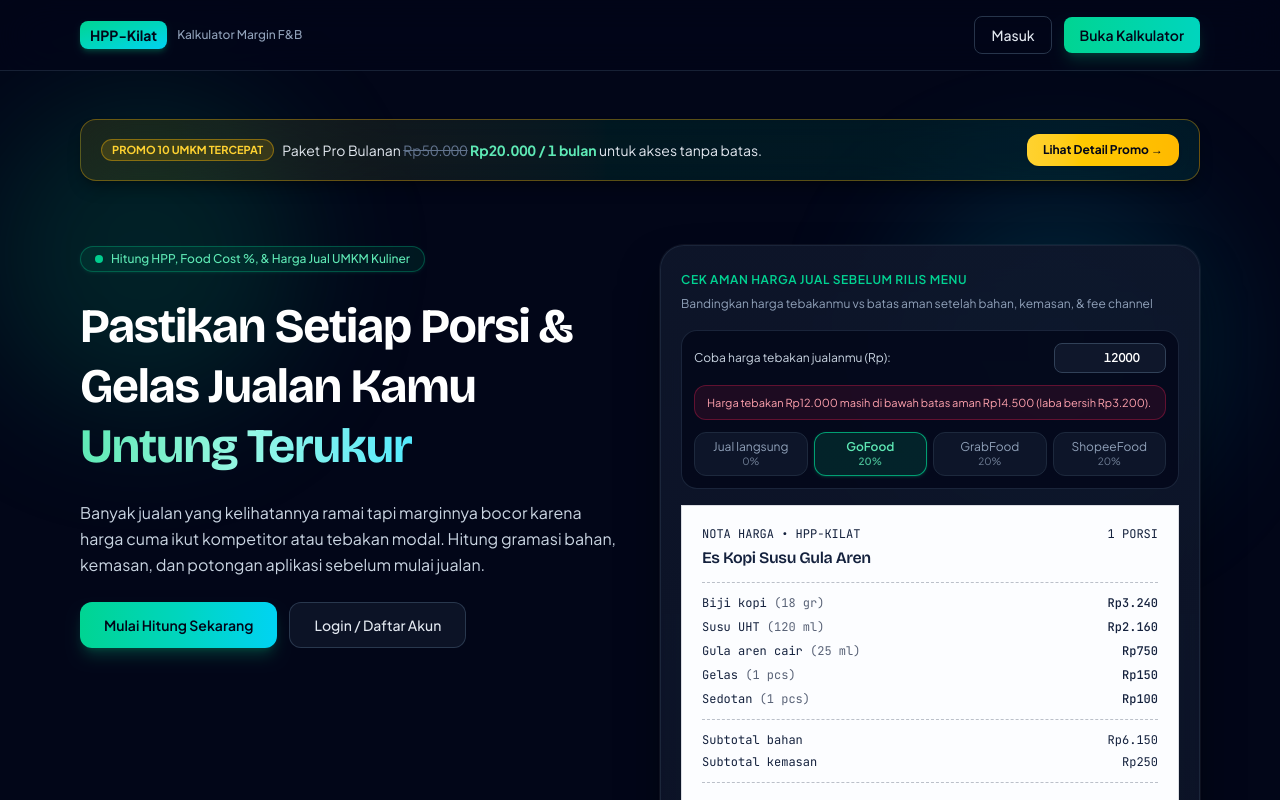
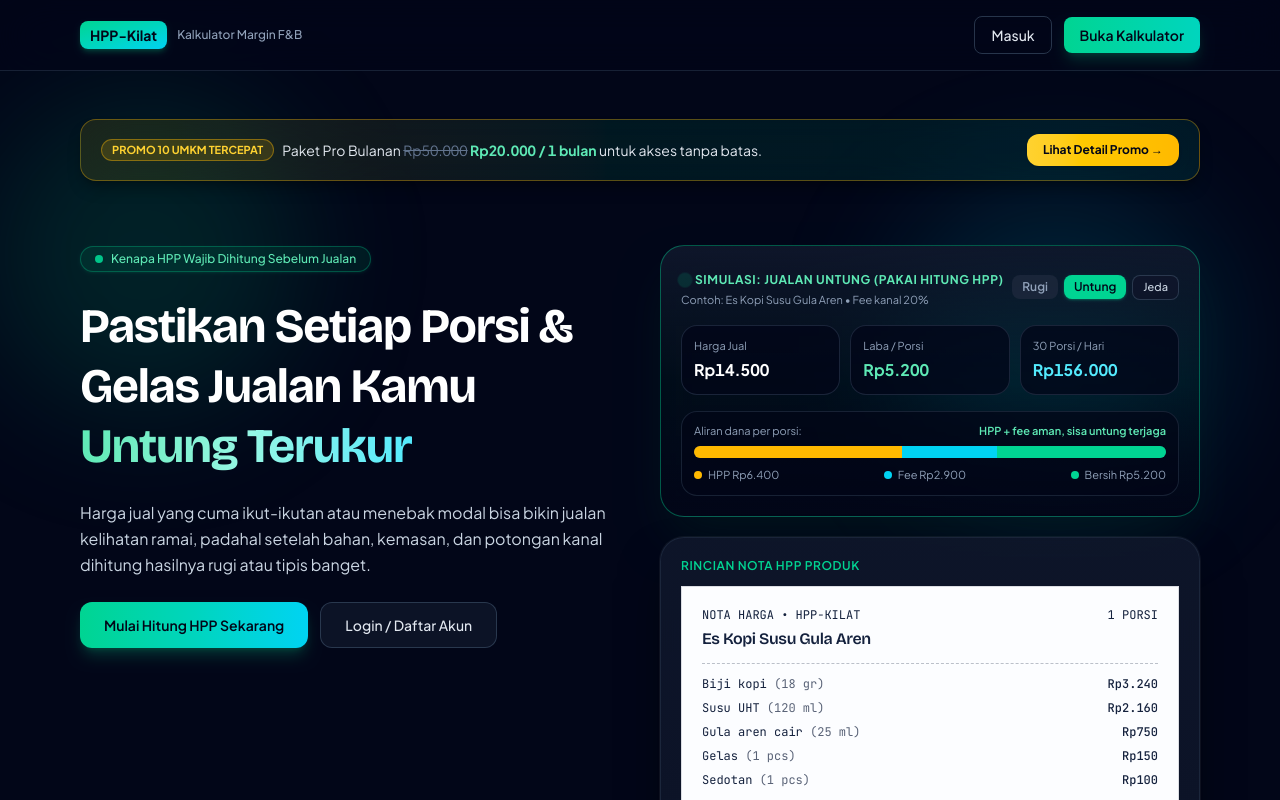
Before and after one commit to fokusindiri/hpp-kilat, a React (Vite) app: page / in a window 1280 px wide. Shown: the top 800 px of the page. Built offline with nearby package versions, Linux system fonts and the light colour scheme; no server answers.

Commit message:
feat: ganti kotak kontrol dengan animasi dashboard jualan untung vs rugi

```diff
--- a/src/pages/LandingPage.tsx
+++ b/src/pages/LandingPage.tsx
@@ -2,8 +2,8 @@ import { useEffect, useMemo, useState } from 'react';
 import { ReceiptCard } from '../components/ReceiptCard';
 import { UpgradeModal } from '../components/UpgradeModal';
 import { DEMO_CHANNELS, DEMO_INGREDIENTS, DEMO_RECIPE } from '../lib/demoData';
-import { calculateRecipePricing, formatRupiah } from '../lib/pricing';
-import type { Channel, ProfitMode, RecipeCalculation } from '../types';
+import { calculateNetProfit, calculateRecipePricing, formatRupiah } from '../lib/pricing';
+import type { ProfitMode, RecipeCalculation } from '../types';
 
 interface LandingPageProps {
   onNavigate: (to: string) => void;
@@ -57,18 +57,34 @@ const TESTIMONIALS: TestimonialItem[] = [
   },
 ];
 
+type DashboardScenario = 'rugi' | 'untung';
+
 export function LandingPage({ onNavigate }: LandingPageProps) {
   const sampleRecipe = DEMO_RECIPE;
 
-  const [channels, setChannels] = useState<Channel[]>(DEMO_CHANNELS);
-  const [selectedChannelId, setSelectedChannelId] = useState<string>(
-    DEMO_CHANNELS[1]?.id ?? DEMO_CHANNELS[0]?.id ?? 'ch-gofood'
-  );
-  const [profitMode, setProfitMode] = useState<ProfitMode>(sampleRecipe.profit_mode);
-  const [profitValue, setProfitValue] = useState<number>(sampleRecipe.profit_value);
-  const [guessedPrice, setGuessedPrice] = useState<number>(12000);
+  const [profitMode] = useState<ProfitMode>(sampleRecipe.profit_mode);
+  const [profitValue] = useState<number>(sampleRecipe.profit_value);
   const [copiedSummary, setCopiedSummary] = useState(false);
   const [showUpgradeModal, setShowUpgradeModal] = useState(false);
+
+  // State animasi dashboard: Jualan Rugi vs Jualan Untung
+  const [scenario, setScenario] = useState<DashboardScenario>('rugi');
+  const [isDashboardAuto, setIsDashboardAuto] = useState(true);
+
+  useEffect(() => {
+    if (!isDashboardAuto) return;
+
+    const timer = window.setInterval(() => {
+      setScenario((prev) => (prev === 'rugi' ? 'untung' : 'rugi'));
+    }, 3400);
+
+    return () => window.clearInterval(timer);
+  }, [isDashboardAuto]);
+
+  const handleSelectScenario = (next: DashboardScenario) => {
+    setScenario(next);
+    setIsDashboardAuto(false);
+  };
 
   // State testimoni auto-geser: berhenti otomatis ketika diklik
   const [activeTestimonialIdx, setActiveTestimonialIdx] = useState(0);
@@ -89,11 +105,6 @@ export function LandingPage({ onNavigate }: LandingPageProps) {
     setIsAutoSliding(false);
   };
 
-  const selectedChannel = useMemo(
-    () => channels.find((ch) => ch.id === selectedChannelId) ?? channels[0],
-    [channels, selectedChannelId]
-  );
-
   const sampleCalc = useMemo<RecipeCalculation>(() => {
     return calculateRecipePricing({
       items: sampleRecipe.items,
@@ -102,65 +113,52 @@ export function LandingPage({ onNavigate }: LandingPageProps) {
       extraCost: sampleRecipe.extra_cost,
       profitMode,
       profitValue,
-      channels,
+      channels: DEMO_CHANNELS,
       roundingStep: 500,
       customPricesByChannel: {},
     });
-  }, [sampleRecipe, profitMode, profitValue, channels]);
+  }, [sampleRecipe, profitMode, profitValue]);
 
-  const activeChannelCalc = useMemo(
-    () =>
-      sampleCalc.channels.find((c) => c.channel.id === selectedChannel?.id) ??
-      sampleCalc.channels[0],
-    [sampleCalc, selectedChannel]
-  );
+  const appChannelCalc =
+    sampleCalc.channels.find((c) => c.channel.id === 'ch-gofood') ?? sampleCalc.channels[0];
+  const feePercent = appChannelCalc?.channel.fee_percent ?? 20;
 
-  const handleChannelFeeChange = (nextFee: number) => {
-    const safeFee = Number.isFinite(nextFee) ? Math.min(99, Math.max(0, nextFee)) : 0;
-    const targetId = selectedChannel?.id;
-    if (!targetId) return;
+  const dashboardMetrics = useMemo(() => {
+    const hpp = sampleCalc.hpp;
+    const safeMinPrice = appChannelCalc?.minPrice ?? Math.ceil((hpp + 5000) / 500) * 500;
+    const lossPrice = Math.max(1000, Math.round((hpp * 1.15) / 500) * 500);
+    const activePrice = scenario === 'untung' ? safeMinPrice : lossPrice;
 
-    setChannels((prev) =>
-      prev.map((ch) => (ch.id === targetId ? { ...ch, fee_percent: safeFee } : ch))
-    );
-  };
+    const feeAmount = Math.round(activePrice * (feePercent / 100));
+    const netProfit = Math.round(calculateNetProfit(activePrice, hpp, feePercent, 0));
+    const dailyPortions = 30;
+    const dailyProfit = netProfit * dailyPortions;
 
-  const guessedLeakStatus = useMemo(() => {
-    if (!activeChannelCalc) return null;
-    const feeRate = (activeChannelCalc.channel.fee_percent || 0) / 100;
-    const netReceived = guessedPrice * (1 - feeRate);
-    const netProfit = netReceived - sampleCalc.hpp;
-    const minPrice = activeChannelCalc.minPrice;
-
-    if (minPrice !== null && guessedPrice < minPrice) {
-      return {
-        isLeaky: true,
-        text: `Harga tebakan ${formatRupiah(guessedPrice)} masih di bawah batas aman ${formatRupiah(
-          minPrice
-        )} (laba bersih ${formatRupiah(netProfit)}).`,
-      };
-    }
+    const totalBarBase = Math.max(activePrice, hpp + feeAmount + Math.max(0, netProfit), 1);
+    const hppBarPct = Math.min(100, Math.max(8, (hpp / totalBarBase) * 100));
+    const feeBarPct = Math.min(100 - hppBarPct, Math.max(0, (feeAmount / totalBarBase) * 100));
+    const profitBarPct = Math.max(0, 100 - hppBarPct - feeBarPct);
 
     return {
-      isLeaky: false,
-      text: `Harga tebakan ${formatRupiah(
-        guessedPrice
-      )} sudah melewati batas aman channel ini (estimasi laba bersih ${formatRupiah(netProfit)}).`,
+      hpp,
+      activePrice,
+      safeMinPrice,
+      lossPrice,
+      feeAmount,
+      netProfit,
+      dailyProfit,
+      dailyPortions,
+      hppBarPct,
+      feeBarPct,
+      profitBarPct,
     };
-  }, [activeChannelCalc, guessedPrice, sampleCalc.hpp]);
+  }, [sampleCalc.hpp, appChannelCalc?.minPrice, scenario, feePercent]);
 
   const handleCopySummary = async () => {
-    const minPriceText =
-      activeChannelCalc && !activeChannelCalc.impossibleMargin && activeChannelCalc.minPrice !== null
-        ? formatRupiah(activeChannelCalc.minPrice)
-        : 'Tidak tercapai';
-
     const summary = [
       `Simulasi HPP - ${sampleRecipe.name} (${sampleRecipe.portions} porsi)`,
-      `Modal per porsi: ${formatRupiah(sampleCalc.hpp)}`,
-      `Channel ${activeChannelCalc?.channel.name ?? 'Utama'} (Fee ${
-        activeChannelCalc?.channel.fee_percent ?? 0
-      }%): Batas aman ${minPriceText}`,
+      `Modal per porsi (HPP): ${formatRupiah(sampleCalc.hpp)}`,
+      `Harga aman aplikasi (${feePercent}% fee): ${formatRupiah(dashboardMetrics.safeMinPrice)}`,
     ].join('\n');
 
     try {
@@ -171,6 +169,8 @@ export function LandingPage({ onNavigate }: LandingPageProps) {
       setCopiedSummary(false);
     }
   };
+
+  const isUntung = scenario === 'untung';
 
   return (
     <div className="min-h-screen overflow-x-clip bg-slate-950 text-slate-100 selection:bg-emerald-500/30 selection:text-emerald-200">
@@ -238,12 +238,12 @@ export function LandingPage({ onNavigate }: LandingPageProps) {
           className="pointer-events-none absolute right-0 top-28 h-80 w-80 rounded-full bg-cyan-500/15 blur-3xl"
         />
 
-        {/* Hero & Cek Aman Harga Jual Sebelum Rilis Menu */}
+        {/* Hero & Animasi Dashboard Jualan Untung vs Jualan Rugi */}
         <section className="relative z-10 grid gap-10 lg:grid-cols-2 lg:items-start">
           <div className="space-y-6">
             <div className="inline-flex items-center gap-2 rounded-full border border-emerald-400/30 bg-emerald-500/10 px-3.5 py-1 text-xs font-medium text-emerald-300 shadow-sm shadow-emerald-500/10">
               <span className="h-2 w-2 animate-pulse rounded-full bg-emerald-400" />
-              Hitung HPP, Food Cost %, &amp; Harga Jual UMKM Kuliner
+              Kenapa HPP Wajib Dihitung Sebelum Jualan
             </div>
 
             <h1 className="text-3xl font-bold leading-tight tracking-tight text-white sm:text-5xl">
@@ -254,9 +254,9 @@ export function LandingPage({ onNavigate }: LandingPageProps) {
             </h1>
 
             <p className="text-base leading-relaxed text-slate-300">
-              Banyak jualan yang kelihatannya ramai tapi marginnya bocor karena harga cuma ikut
-              kompetitor atau tebakan modal. Hitung gramasi bahan, kemasan, dan potongan aplikasi
-              sebelum mulai jualan.
+              Harga jual yang cuma ikut-ikutan atau menebak modal bisa bikin jualan kelihatan
+              ramai, padahal setelah bahan, kemasan, dan potongan kanal dihitung hasilnya rugi atau
+              tipis banget.
             </p>
 
             <div className="flex flex-wrap gap-3">
@@ -265,7 +265,7 @@ export function LandingPage({ onNavigate }: LandingPageProps) {
                 onClick={() => onNavigate('/app')}
                 className="rounded-xl bg-gradient-to-r from-emerald-400 via-teal-400 to-cyan-400 px-6 py-3 text-sm font-semibold text-slate-950 shadow-lg shadow-emerald-500/25 transition duration-200 hover:-translate-y-0.5 hover:shadow-emerald-400/35"
               >
-                Mulai Hitung Sekarang
+                Mulai Hitung HPP Sekarang
               </button>
               <button
                 type="button"
@@ -277,94 +277,178 @@ export function LandingPage({ onNavigate }: LandingPageProps) {
             </div>
           </div>
 
-          {/* Kartu Cek Kebocoran Harga Jual Sebelum Buka Lapak */}
-          <div className="rounded-3xl border border-slate-800/90 bg-gradient-to-b from-slate-900/90 via-slate-900/80 to-slate-950/90 p-5 shadow-2xl shadow-black/60 backdrop-blur-xl ring-1 ring-white/5 transition duration-300 hover:border-emerald-400/35">
-            <div className="mb-4">
-              <span className="text-xs font-semibold uppercase tracking-wider text-emerald-400">
-                Cek Aman Harga Jual Sebelum Rilis Menu
-              </span>
-              <p className="mt-1 text-xs leading-relaxed text-slate-400">
-                Bandingkan harga tebakanmu vs batas aman setelah bahan, kemasan, &amp; fee channel
-              </p>
-            </div>
+          <div className="space-y-5">
+            {/* Animasi Dashboard: Jualan Untung vs Jualan Rugi */}
+            <div
+              className={`rounded-3xl border p-5 shadow-2xl backdrop-blur-xl transition-all duration-500 ${
+                isUntung
+                  ? 'border-emerald-400/40 bg-gradient-to-b from-slate-900/95 via-emerald-950/20 to-slate-950/95 shadow-emerald-950/40'
+                  : 'border-rose-400/35 bg-gradient-to-b from-slate-900/95 via-rose-950/20 to-slate-950/95 shadow-rose-950/40'
+              }`}
+            >
+              <div className="flex flex-wrap items-center justify-between gap-2">
+                <div>
+                  <span
+                    className={`inline-flex items-center gap-1.5 text-xs font-bold uppercase tracking-wider transition-colors duration-300 ${
+                      isUntung ? 'text-emerald-300' : 'text-rose-300'
+                    }`}
+                  >
+                    <span
+                      className={`h-2 w-2 rounded-full ${
+                        isUntung ? 'animate-ping bg-emerald-400' : 'animate-pulse bg-rose-400'
+                      }`}
+                    />
+                    {isUntung
+                      ? 'Simulasi: Jualan Untung (Pakai Hitung HPP)'
+                      : 'Simulasi: Jualan Rugi (Harga Asal Tebak)'}
+                  </span>
+                  <p className="mt-0.5 text-[11px] text-slate-400">
+                    Contoh: {sampleRecipe.name} &bull; Fee kanal {feePercent}%
+                  </p>
+                </div>
 
-            <div className="mb-4 space-y-3 rounded-2xl border border-slate-800/90 bg-slate-950/75 p-3 text-xs">
-              <div className="flex items-center justify-between gap-2">
-                <label htmlFor="tebakan-harga" className="text-slate-300">
-                  Coba harga tebakan jualanmu (Rp):
-                </label>
-                <div className="flex items-center gap-2">
-                  <input
-                    id="tebakan-harga"
-                    type="number"
-                    min={0}
-                    step={500}
-                    value={guessedPrice}
-                    onChange={(e) => setGuessedPrice(Math.max(0, Number(e.target.value) || 0))}
-                    className="w-28 rounded-lg border border-slate-700 bg-slate-900 px-2.5 py-1.5 text-right font-semibold text-white tabular-nums"
-                  />
-                  {copiedSummary && (
-                    <span className="rounded bg-emerald-500/20 px-2 py-0.5 text-[11px] font-medium text-emerald-300">
-                      Tersalin!
-                    </span>
-                  )}
+                <div className="flex items-center gap-1.5 text-xs">
+                  <button
+                    type="button"
+                    onClick={() => handleSelectScenario('rugi')}
+                    className={`rounded-lg px-2.5 py-1 font-semibold transition ${
+                      !isUntung
+                        ? 'bg-rose-500 text-white shadow-sm shadow-rose-500/30'
+                        : 'bg-slate-800/80 text-slate-400 hover:text-slate-200'
+                    }`}
+                  >
+                    Rugi
+                  </button>
+                  <button
+                    type="button"
+                    onClick={() => handleSelectScenario('untung')}
+                    className={`rounded-lg px-2.5 py-1 font-semibold transition ${
+                      isUntung
+                        ? 'bg-emerald-400 text-slate-950 shadow-sm shadow-emerald-400/30'
+                        : 'bg-slate-800/80 text-slate-400 hover:text-slate-200'
+                    }`}
+                  >
+                    Untung
+                  </button>
+                  <button
+                    type="button"
+                    onClick={() => setIsDashboardAuto((prev) => !prev)}
+                    className="rounded-lg border border-slate-700/80 bg-slate-900/90 px-2.5 py-1 text-[11px] font-medium text-slate-300 transition hover:border-slate-500"
+                  >
+                    {isDashboardAuto ? 'Jeda' : 'Auto'}
+                  </button>
                 </div>
               </div>
 
-              {guessedLeakStatus && (
-                <p
-                  className={`rounded-xl border px-3 py-2 text-[11px] leading-relaxed ${
-                    guessedLeakStatus.isLeaky
-                      ? 'border-rose-500/30 bg-rose-500/10 text-rose-300'
-                      : 'border-emerald-500/30 bg-emerald-500/10 text-emerald-300'
-                  }`}
-                >
-                  {guessedLeakStatus.text}
-                </p>
-              )}
+              {/* Kartu Angka Utama Beranimasi */}
+              <div className="mt-4 grid grid-cols-3 gap-2.5 text-xs">
+                <div className="rounded-2xl border border-slate-800/90 bg-slate-950/75 p-3">
+                  <span className="text-[11px] text-slate-400">Harga Jual</span>
+                  <p className="mt-1 text-sm font-bold text-white tabular-nums transition-all duration-300 sm:text-base">
+                    {formatRupiah(dashboardMetrics.activePrice)}
+                  </p>
+                </div>
 
-              <div className="grid grid-cols-2 gap-1.5 sm:grid-cols-4">
-                {channels.map((ch) => {
-                  const active = ch.id === selectedChannel?.id;
-                  return (
-                    <button
-                      key={ch.id}
-                      type="button"
-                      onClick={() => setSelectedChannelId(ch.id)}
-                      className={`rounded-xl border px-2.5 py-1.5 text-center transition duration-150 ${
-                        active
-                          ? 'border-emerald-400/70 bg-emerald-500/15 font-semibold text-emerald-300 shadow-sm shadow-emerald-500/20'
-                          : 'border-slate-800 bg-slate-900/90 text-slate-400 hover:border-slate-700 hover:text-slate-200'
+                <div className="rounded-2xl border border-slate-800/90 bg-slate-950/75 p-3">
+                  <span className="text-[11px] text-slate-400">Laba / Porsi</span>
+                  <p
+                    className={`mt-1 text-sm font-bold tabular-nums transition-all duration-300 sm:text-base ${
+                      dashboardMetrics.netProfit >= 0 ? 'text-emerald-300' : 'text-rose-400'
+                    }`}
+                  >
+                    {formatRupiah(dashboardMetrics.netProfit)}
+                  </p>
+                </div>
+
+                <div className="rounded-2xl border border-slate-800/90 bg-slate-950/75 p-3">
+                  <span className="text-[11px] text-slate-400">
+                    {dashboardMetrics.dailyPortions} Porsi / Hari
+                  </span>
+                  <p
+                    className={`mt-1 text-sm font-bold tabular-nums transition-all duration-300 sm:text-base ${
+                      dashboardMetrics.dailyProfit >= 0 ? 'text-cyan-300' : 'text-rose-400'
+                    }`}
+                  >
+                    {formatRupiah(dashboardMetrics.dailyProfit)}
+                  </p>
+                </div>
+              </div>
+
+              {/* Bar Komposisi Biaya vs Laba Beranimasi */}
+              <div className="mt-4 space-y-2 rounded-2xl border border-slate-800/80 bg-slate-950/70 p-3 text-xs">
+                <div className="flex items-center justify-between text-[11px]">
+                  <span className="text-slate-400">Aliran dana per porsi:</span>
+                  <span
+                    className={`font-semibold transition-colors duration-300 ${
+                      isUntung ? 'text-emerald-300' : 'text-rose-300'
+                    }`}
+                  >
+                    {isUntung
+                      ? 'HPP + fee aman, sisa untung terjaga'
+                      : 'Terpotong HPP & fee, margin tergerus'}
+                  </span>
+                </div>
+
+                <div className="flex h-3 w-full overflow-hidden rounded-full bg-slate-800">
+                  <div
+                    style={{ width: `${dashboardMetrics.hppBarPct}%` }}
+                    className="bg-amber-400 transition-all duration-500 ease-out"
+                    title={`HPP: ${formatRupiah(dashboardMetrics.hpp)}`}
+                  />
+                  <div
+                    style={{ width: `${dashboardMetrics.feeBarPct}%` }}
+                    className="bg-cyan-400 transition-all duration-500 ease-out"
+                    title={`Fee kanal: ${formatRupiah(dashboardMetrics.feeAmount)}`}
+                  />
+                  <div
+                    style={{ width: `${dashboardMetrics.profitBarPct}%` }}
+                    className={`transition-all duration-500 ease-out ${
+                      isUntung ? 'bg-emerald-400' : 'bg-rose-500'
+                    }`}
+                    title={`Laba bersih: ${formatRupiah(dashboardMetrics.netProfit)}`}
+                  />
+                </div>
+
+                <div className="flex flex-wrap items-center justify-between gap-2 pt-0.5 text-[11px] text-slate-400">
+                  <span className="inline-flex items-center gap-1.5">
+                    <span className="h-2 w-2 rounded-full bg-amber-400" />
+                    HPP {formatRupiah(dashboardMetrics.hpp)}
+                  </span>
+                  <span className="inline-flex items-center gap-1.5">
+                    <span className="h-2 w-2 rounded-full bg-cyan-400" />
+                    Fee {formatRupiah(dashboardMetrics.feeAmount)}
+                  </span>
+                  <span className="inline-flex items-center gap-1.5">
+                    <span
+                      className={`h-2 w-2 rounded-full ${
+                        isUntung ? 'bg-emerald-400' : 'bg-rose-500'
                       }`}
-                    >
-                      <span className="block truncate">{ch.name}</span>
-                      <span className="block text-[10px] opacity-75">{ch.fee_percent}%</span>
-                    </button>
-                  );
-                })}
+                    />
+                    Bersih {formatRupiah(dashboardMetrics.netProfit)}
+                  </span>
+                </div>
               </div>
             </div>
 
-            <div
-              key={`${profitMode}-${selectedChannel?.id}`}
-              className="transition-all duration-300"
-            >
+            {/* Nota Harga HPP */}
+            <div className="rounded-3xl border border-slate-800/90 bg-gradient-to-b from-slate-900/90 via-slate-900/80 to-slate-950/90 p-5 shadow-2xl shadow-black/60 backdrop-blur-xl ring-1 ring-white/5">
+              <div className="mb-3 flex items-center justify-between">
+                <span className="text-xs font-semibold uppercase tracking-wider text-emerald-400">
+                  Rincian Nota HPP Produk
+                </span>
+                {copiedSummary && (
+                  <span className="rounded bg-emerald-500/20 px-2 py-0.5 text-[11px] font-medium text-emerald-300">
+                    Ringkasan tersalin!
+                  </span>
+                )}
+              </div>
+
               <ReceiptCard
                 recipeName={sampleRecipe.name}
                 portions={sampleRecipe.portions}
                 calc={sampleCalc}
                 profitMode={profitMode}
                 profitValue={profitValue}
-                onChangeProfitMode={(mode) => {
-                  setProfitMode(mode);
-                  setProfitValue(mode === 'percent' ? 40 : 5000);
-                }}
-                onChangeProfitValue={(val) =>
-                  setProfitValue(Number.isFinite(val) ? Math.max(0, val) : 0)
-                }
-                selectedChannelFee={selectedChannel?.fee_percent ?? 0}
-                onChangeChannelFee={handleChannelFeeChange}
-                interactiveDemo={true}
                 onShareReceipt={handleCopySummary}
               />
             </div>
```
